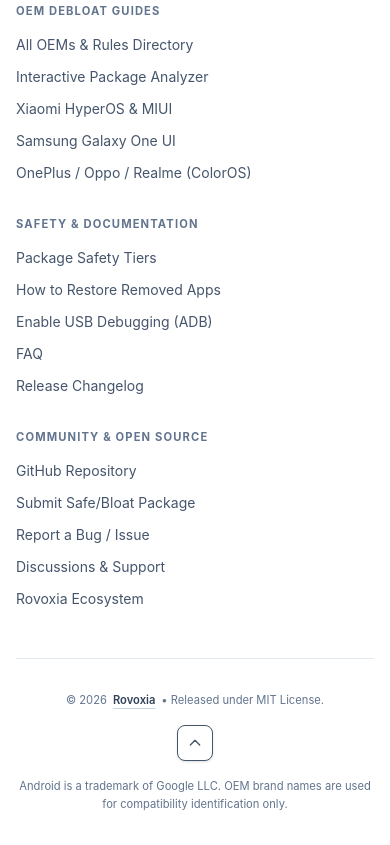
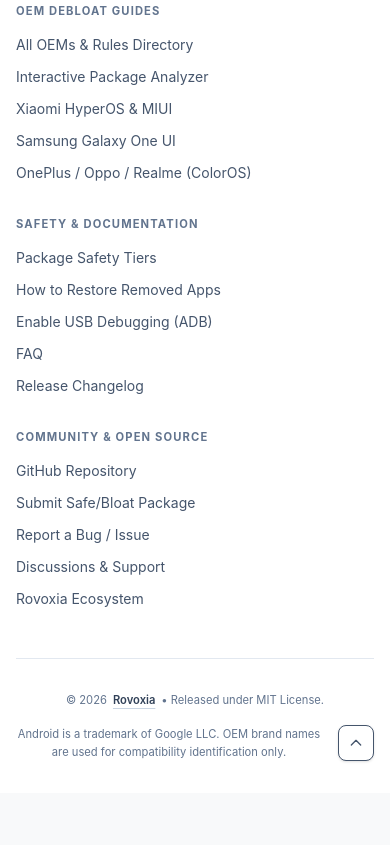
Before and after one commit to Rovoxia/AI-Phone-Debloater, an Astro site in the folder web/: page / in a window 390 px wide. Shown: the part 9408-10253 px from the top of the page. After the commit the page ends 10201 px from the top, so only its background shows below. Built offline with nearby package versions, Linux system fonts and the light colour scheme; Astro itself is replaced by a stand-in of ours.

Commit message:
fix(web): align Android trademark notice cleanly to the right beside back-to-top button

```diff
--- a/web/src/components/Footer.astro
+++ b/web/src/components/Footer.astro
@@ -272,7 +272,7 @@
     <div
       class="border-t border-slate-200 dark:border-slate-800 pt-[clamp(2rem,4vw,3rem)] flex flex-col sm:flex-row items-center justify-between gap-4 text-[clamp(0.7rem,1vw,0.8rem)] leading-relaxed text-slate-500 dark:text-slate-400"
     >
-      <div class="flex items-center gap-1.5 order-1">
+      <div class="flex items-center gap-1.5 shrink-0">
         <span>© {currentYear}</span>
         <a
           href="https://rovoxia.com"
@@ -284,15 +284,15 @@
         </a>
         <span>&bull; Released under MIT License.</span>
       </div>
-      <div
-        class="text-center sm:text-right max-w-[460px] order-3 sm:order-2"
-      >
+
+      <div class="flex items-center justify-center sm:justify-end gap-4 w-full sm:w-auto">
+        <p class="text-center sm:text-right max-w-[460px]">
           Android is a trademark of Google LLC. OEM brand names are used for compatibility identification only.
-      </div>
+        </p>
         <button
           type="button"
           onclick="window.scrollTo({top:0,behavior:'smooth'})"
-        class="order-2 sm:order-3 flex h-9 w-9 shrink-0 items-center justify-center rounded-lg border bg-white text-slate-600 hover:bg-slate-50 dark:border-slate-800 dark:bg-[#151922] dark:text-slate-300 dark:hover:bg-slate-800 transition-colors shadow-sm cursor-pointer"
+          class="flex h-9 w-9 shrink-0 items-center justify-center rounded-lg border bg-white text-slate-600 hover:bg-slate-50 dark:border-slate-800 dark:bg-[#151922] dark:text-slate-300 dark:hover:bg-slate-800 transition-colors shadow-sm cursor-pointer"
           aria-label="Back to top"
           title="Back to top"
         >
@@ -306,6 +306,7 @@
             <path stroke-linecap="round" stroke-linejoin="round" d="M5 15l7-7 7 7" />
           </svg>
         </button>
+      </div>
     </div>
   </div>
 </footer>
```
Lines whose indentation alone changed are shown as unchanged.
